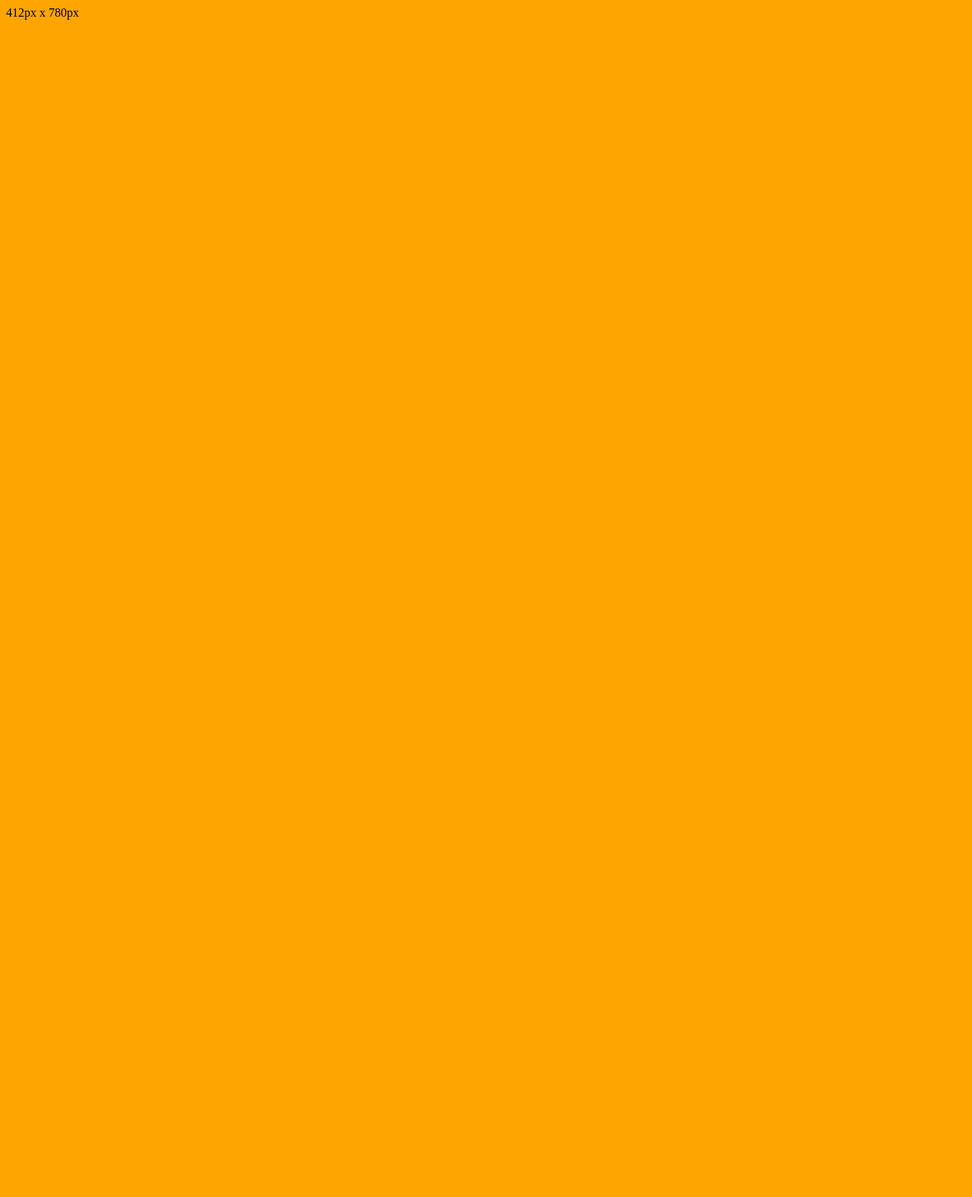
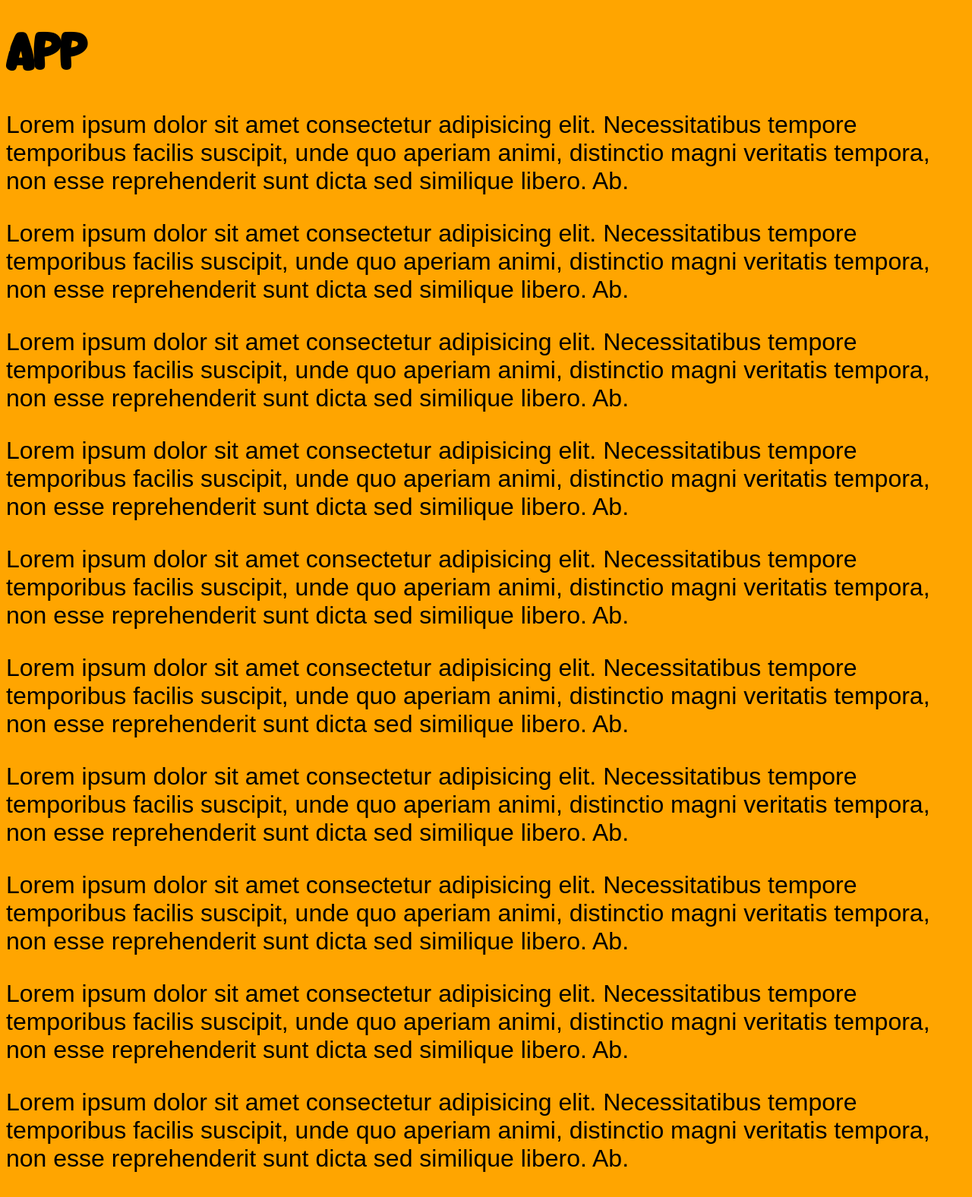
Before and after one commit to imartin2324/mp8, a plain HTML site: page webappp/index.html in a window 1280 px wide. Shown: the whole page at 76% size. Before the commit the page ends 800 px from the top, so only its background shows below. Drawn offline with Linux system fonts and the light colour scheme.

Commit message:
Add files via upload

```diff
--- a/webappp/index.html
+++ b/webappp/index.html
@@ -17,6 +17,49 @@
     <link rel="stylesheet" href="css/style.css">
     <title>Responsive</title>
     <style>
+        /* disseny comú */
+
+        @font-face {
+            font-family: 'Fantasia';
+            src: url('fonts/Namecat.otf') format('eot'),
+                url('fonts/Namecat.woff2') format('woff2'),
+                url('fonts/Namecat.woff') format('woff'),
+                url('fonts/Namecat.svg') format('svg');
+            font-weight: normal;
+            font-style: normal;
+            font-display: swap;
+        }
+
+        body {
+            font-size: 2rem;
+            font-family: Arial, Helvetica, sans-serif;
+        }
+
+        h1 {
+            font-family: Fantasia;
+        }
+
+        .progres {
+            height: 1rem;
+            width: 100%;
+            background: limegreen;
+            position: fixed;
+            top: 0;
+            left: 0;
+            right: 0;
+            z-index: 1000;
+            scale:0 1;
+            transform-origin: left;
+            animation: jacobo linear;
+            animation-timeline:scroll();
+            }
+
+        @keyframes jacobo{
+            to {
+                scale:1 1;
+            }
+            }
+
         /*disseny mobil vertical*/
             @media screen and (max-width:480px){
                 body {
@@ -38,9 +81,17 @@
     </style>
 </head>
 <body>
-
+    <div class="progres"></div>
+    <h1>APP</h1>
+    <p>Lorem ipsum dolor sit amet consectetur adipisicing elit. Necessitatibus tempore temporibus facilis suscipit, unde quo aperiam animi, distinctio magni veritatis tempora, non esse reprehenderit sunt dicta sed similique libero. Ab.</p>
+    <p>Lorem ipsum dolor sit amet consectetur adipisicing elit. Necessitatibus tempore temporibus facilis suscipit, unde quo aperiam animi, distinctio magni veritatis tempora, non esse reprehenderit sunt dicta sed similique libero. Ab.</p>
+    <p>Lorem ipsum dolor sit amet consectetur adipisicing elit. Necessitatibus tempore temporibus facilis suscipit, unde quo aperiam animi, distinctio magni veritatis tempora, non esse reprehenderit sunt dicta sed similique libero. Ab.</p>
+    <p>Lorem ipsum dolor sit amet consectetur adipisicing elit. Necessitatibus tempore temporibus facilis suscipit, unde quo aperiam animi, distinctio magni veritatis tempora, non esse reprehenderit sunt dicta sed similique libero. Ab.</p>
+    <p>Lorem ipsum dolor sit amet consectetur adipisicing elit. Necessitatibus tempore temporibus facilis suscipit, unde quo aperiam animi, distinctio magni veritatis tempora, non esse reprehenderit sunt dicta sed similique libero. Ab.</p>
+    <p>Lorem ipsum dolor sit amet consectetur adipisicing elit. Necessitatibus tempore temporibus facilis suscipit, unde quo aperiam animi, distinctio magni veritatis tempora, non esse reprehenderit sunt dicta sed similique libero. Ab.</p>
+    <p>Lorem ipsum dolor sit amet consectetur adipisicing elit. Necessitatibus tempore temporibus facilis suscipit, unde quo aperiam animi, distinctio magni veritatis tempora, non esse reprehenderit sunt dicta sed similique libero. Ab.</p>
+    <p>Lorem ipsum dolor sit amet consectetur adipisicing elit. Necessitatibus tempore temporibus facilis suscipit, unde quo aperiam animi, distinctio magni veritatis tempora, non esse reprehenderit sunt dicta sed similique libero. Ab.</p>
+    <p>Lorem ipsum dolor sit amet consectetur adipisicing elit. Necessitatibus tempore temporibus facilis suscipit, unde quo aperiam animi, distinctio magni veritatis tempora, non esse reprehenderit sunt dicta sed similique libero. Ab.</p>
+    <p>Lorem ipsum dolor sit amet consectetur adipisicing elit. Necessitatibus tempore temporibus facilis suscipit, unde quo aperiam animi, distinctio magni veritatis tempora, non esse reprehenderit sunt dicta sed similique libero. Ab.</p>
 </body>
 </html>
-
-
-412px  x   780px
```
Also changed, not shown: webappp/fonts/Namecat.otf (added), webappp/fonts/Namecat.ttf (added), webappp/fonts/Namecat.woff (added), webappp/fonts/Namecat.woff2 (added), 2 other files.
